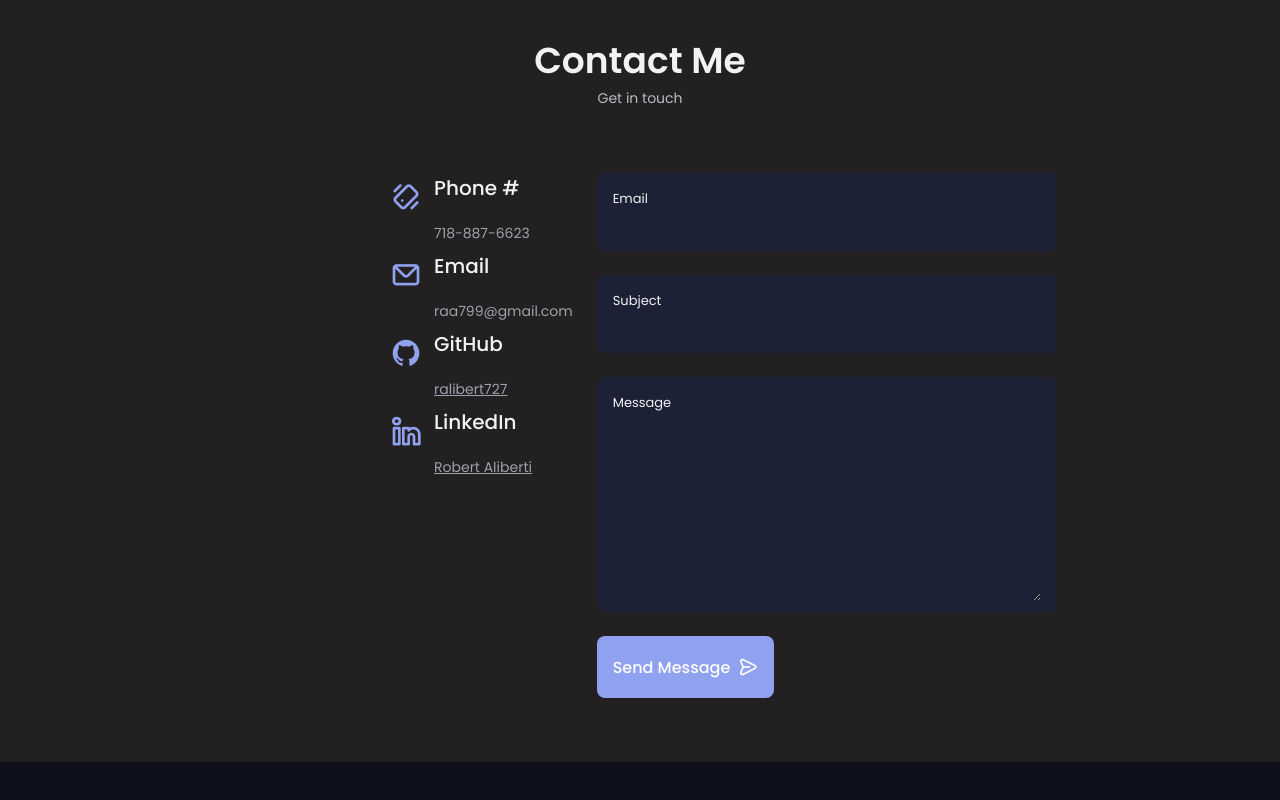
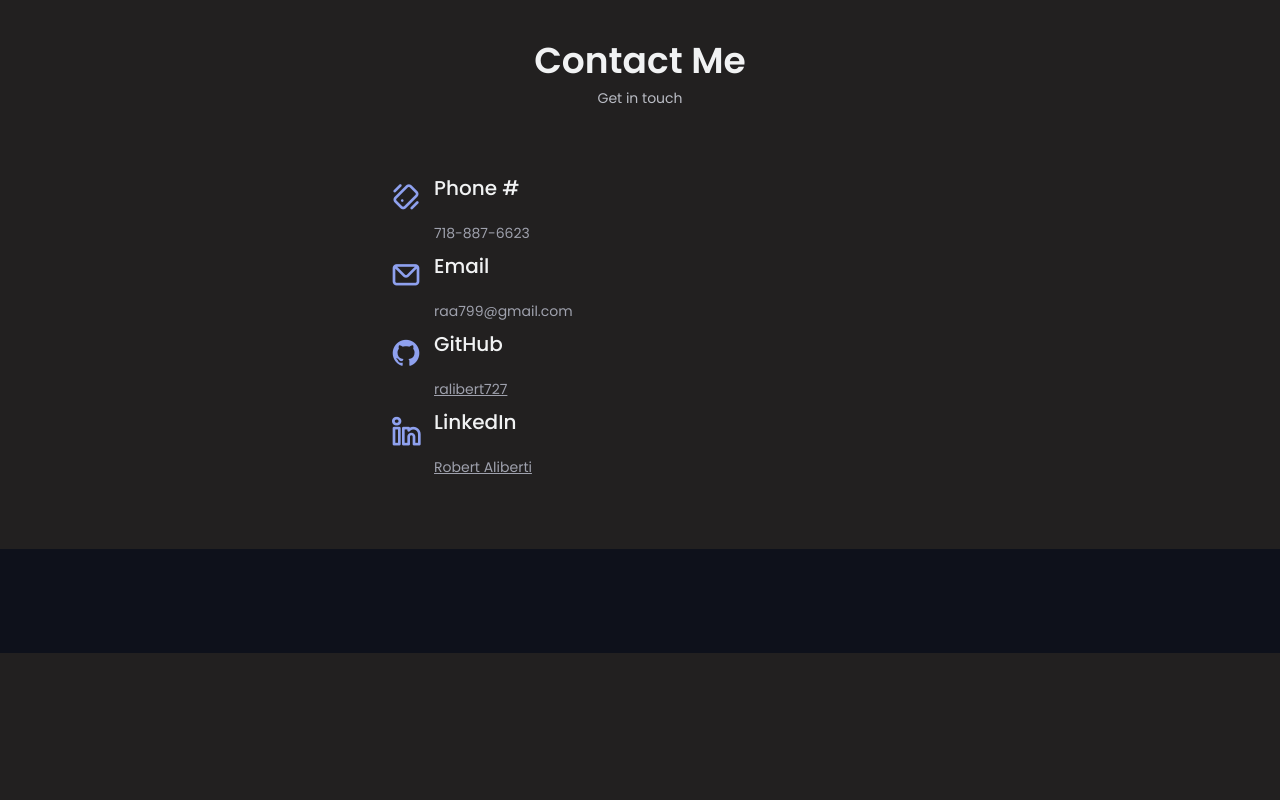
Before and after one commit to ralibert727/Portflio, a website: page index.html in a window 1280 px wide. Shown: the part 3159-3959 px from the top of the page. After the commit the page ends 3812 px from the top, so only its background shows below. Drawn offline with nearby package versions, Linux system fonts and the light colour scheme.

Commit message:
Update index.html

```diff
--- a/index.html
+++ b/index.html
@@ -253,7 +253,7 @@
                                 <span class="qualification__subtitle">Samson Funding</span>
                                 <div class="qualification__calender">
                                     <i class="uil uil-calendar-alt"></i>
-                                    2021-Present
+                                    2021-2023
                                 </div>
                             </div>
                             <div>
@@ -392,27 +392,7 @@
                    </div>
                 </div>
 
-                <form action="" class="contact__form grid">
 
-                        <div class="contact__content">
-                            <label for="" class="contact__label">Email</label>
-                            <input type="email" class="contact__input">
-                    </div>
-                    <div class="contact__content">
-                        <label for="" class="contact__label">Subject</label>
-                        <input type="email" class="contact__input">
-                    </div>
-                    <div class="contact__content">
-                        <label for="" class="contact__label">Message</label>
-                        <textarea name="" id="" cols="0" rows="7" class="contact__input"></textarea>
-                    </div>
-                    <div>
-                        <a href="#" class="button button--flex">
-                            Send Message
-                          <i class="uil uil-message button__icon"></i>
-                        </a>
-                    </div>
-                </form>
             </div>
         </section>
 
```
